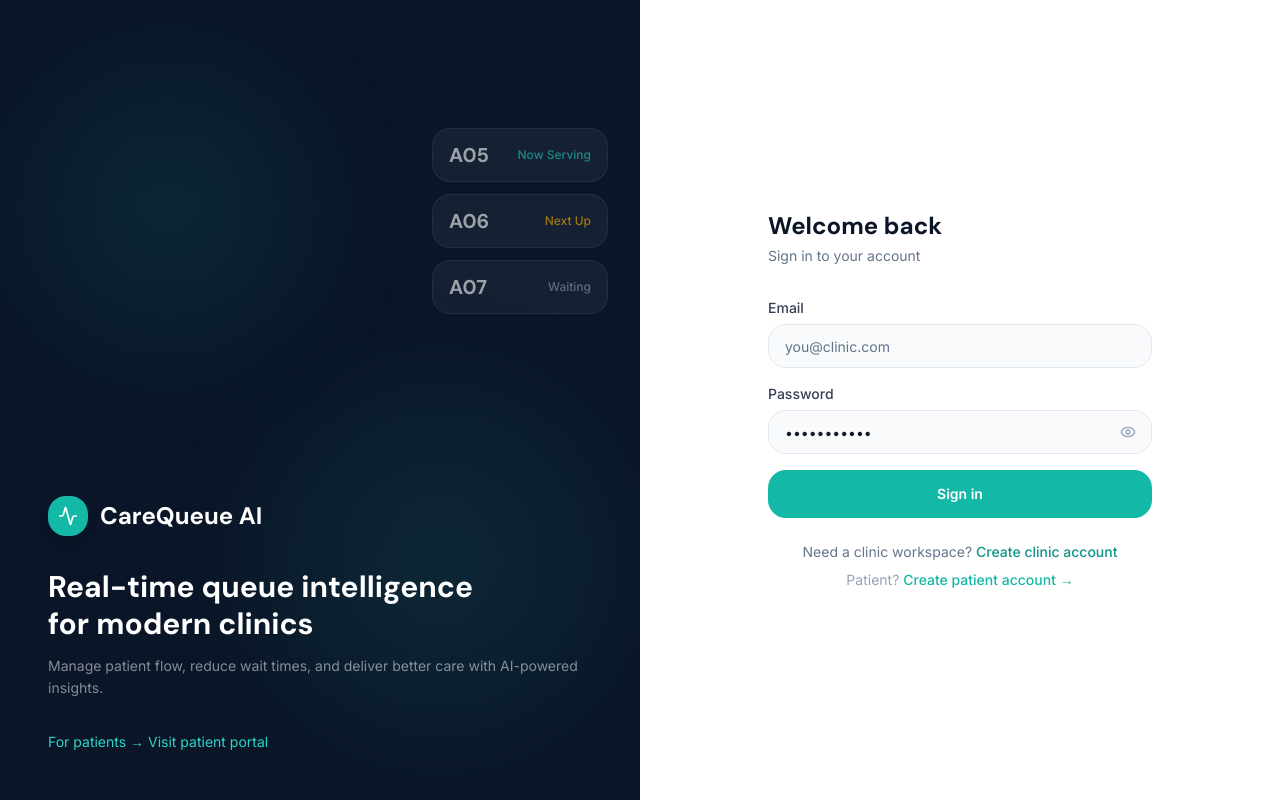
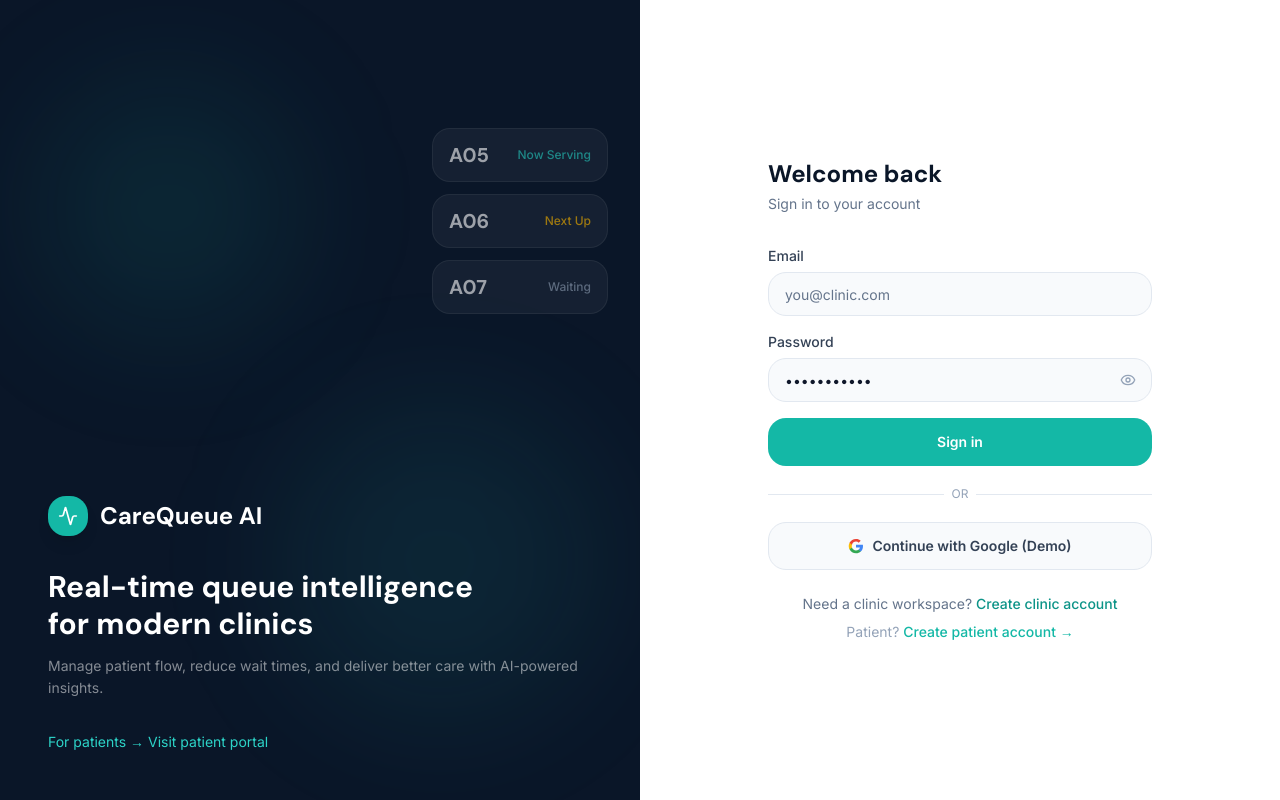
Before and after one commit to kip23theo/CareQueue, a Next.js app in the folder frontend/: page /auth/login in a window 1280 px wide. Built offline with nearby package versions, Linux system fonts and the light colour scheme; no server answers.

Commit message:
feat: add Google demo login button and message to login page

```diff
--- a/frontend/app/auth/login/page.tsx
+++ b/frontend/app/auth/login/page.tsx
@@ -62,6 +62,9 @@ export default function LoginPage() {
   const [showPassword, setShowPassword] = useState(false);
   const [isLoading, setIsLoading] = useState(false);
   const [error, setError] = useState<string | null>(null);
+  const [googleDemoMessage, setGoogleDemoMessage] = useState<string | null>(
+    null,
+  );
   const nextPath = searchParams.get("next");
   const safeNextPath = nextPath?.startsWith("/") ? nextPath : null;
 
@@ -69,6 +72,7 @@ export default function LoginPage() {
     e.preventDefault();
     setIsLoading(true);
     setError(null);
+    setGoogleDemoMessage(null);
     try {
       const { data } = await authApi.login({ email, password });
       saveAuth(data.access_token, data.user);
@@ -87,6 +91,13 @@ export default function LoginPage() {
     } finally {
       setIsLoading(false);
     }
+  };
+
+  const handleGoogleDemoLogin = () => {
+    setError(null);
+    setGoogleDemoMessage(
+      "Google login is demo-only right now and not connected yet.",
+    );
   };
 
   return (
@@ -236,6 +247,56 @@ export default function LoginPage() {
                 "Sign in"
               )}
             </Button>
+
+            <div className="relative py-1">
+              <div className="absolute inset-0 flex items-center">
+                <span className="w-full border-t border-surface-200" />
+              </div>
+              <div className="relative flex justify-center text-xs uppercase">
+                <span className="bg-white px-2 text-surface-400">Or</span>
+              </div>
+            </div>
+
+            <Button
+              type="button"
+              variant="outline"
+              onClick={handleGoogleDemoLogin}
+              className={cn(
+                "w-full h-12 rounded-xl font-semibold border-surface-200 text-surface-700",
+                "hover:bg-surface-50",
+              )}
+            >
+              <svg
+                aria-hidden="true"
+                viewBox="0 0 24 24"
+                className="h-5 w-5"
+                xmlns="http://www.w3.org/2000/svg"
+              >
+                <path
+                  d="M22.5 12.24c0-.78-.07-1.53-.2-2.24H12v4.24h5.9a5.05 5.05 0 0 1-2.2 3.32v2.76h3.56c2.08-1.92 3.24-4.74 3.24-8.08Z"
+                  fill="#4285F4"
+                />
+                <path
+                  d="M12 23c2.93 0 5.38-.97 7.18-2.64l-3.56-2.76c-.97.65-2.2 1.04-3.62 1.04-2.8 0-5.17-1.9-6.02-4.45H2.3v2.84A10.99 10.99 0 0 0 12 23Z"
+                  fill="#34A853"
+                />
+                <path
+                  d="M5.98 14.19a6.6 6.6 0 0 1 0-4.18V7.17H2.3a11 11 0 0 0 0 9.86l3.68-2.84Z"
+                  fill="#FBBC05"
+                />
+                <path
+                  d="M12 5.37c1.56 0 2.94.54 4.03 1.6l3.01-3C17.37 2.44 14.92 1.5 12 1.5a10.99 10.99 0 0 0-9.7 5.67l3.68 2.84C6.83 7.27 9.2 5.37 12 5.37Z"
+                  fill="#EA4335"
+                />
+              </svg>
+              Continue with Google (Demo)
+            </Button>
+
+            {googleDemoMessage && (
+              <div className="px-4 py-3 rounded-xl bg-surface-50 border border-surface-200 text-surface-600 text-sm">
+                {googleDemoMessage}
+              </div>
+            )}
           </form>
 
           <p className="text-center text-sm text-surface-500 mt-6">
```
